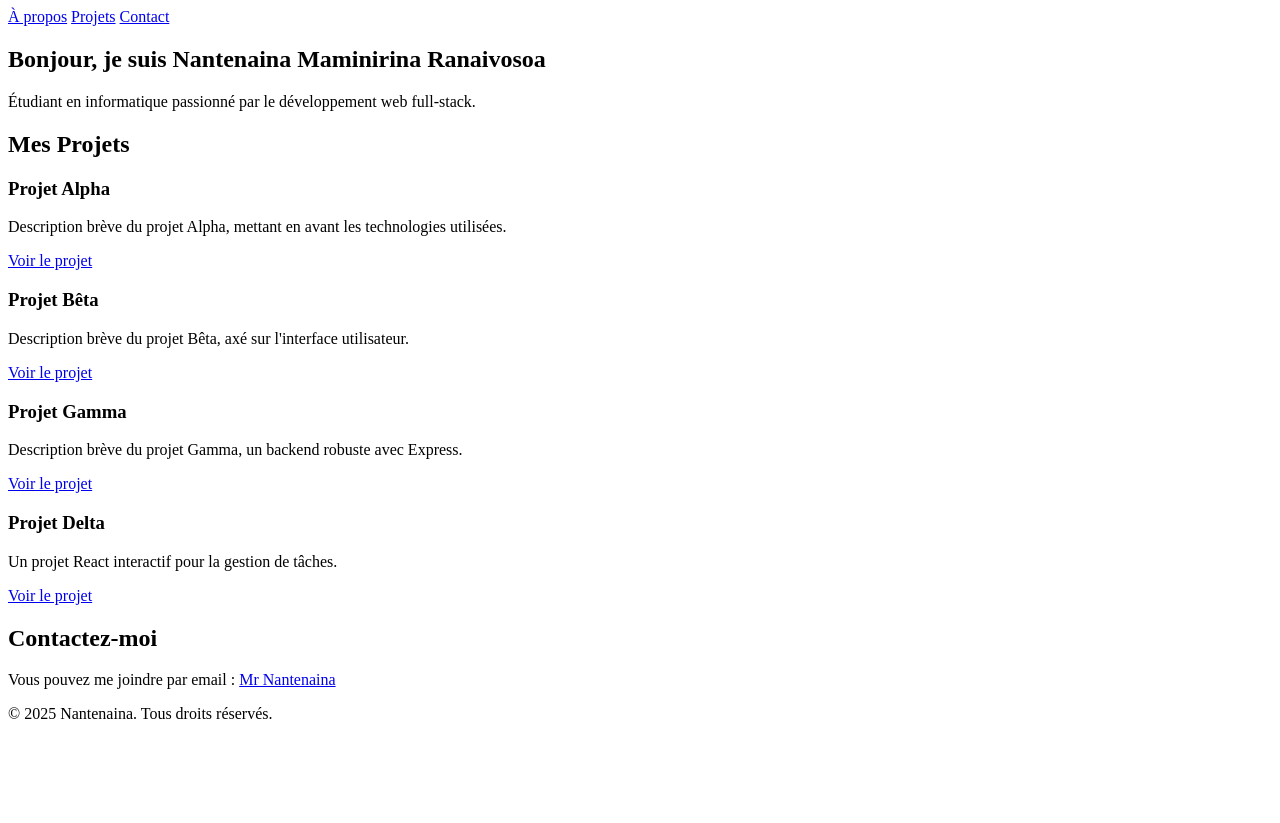
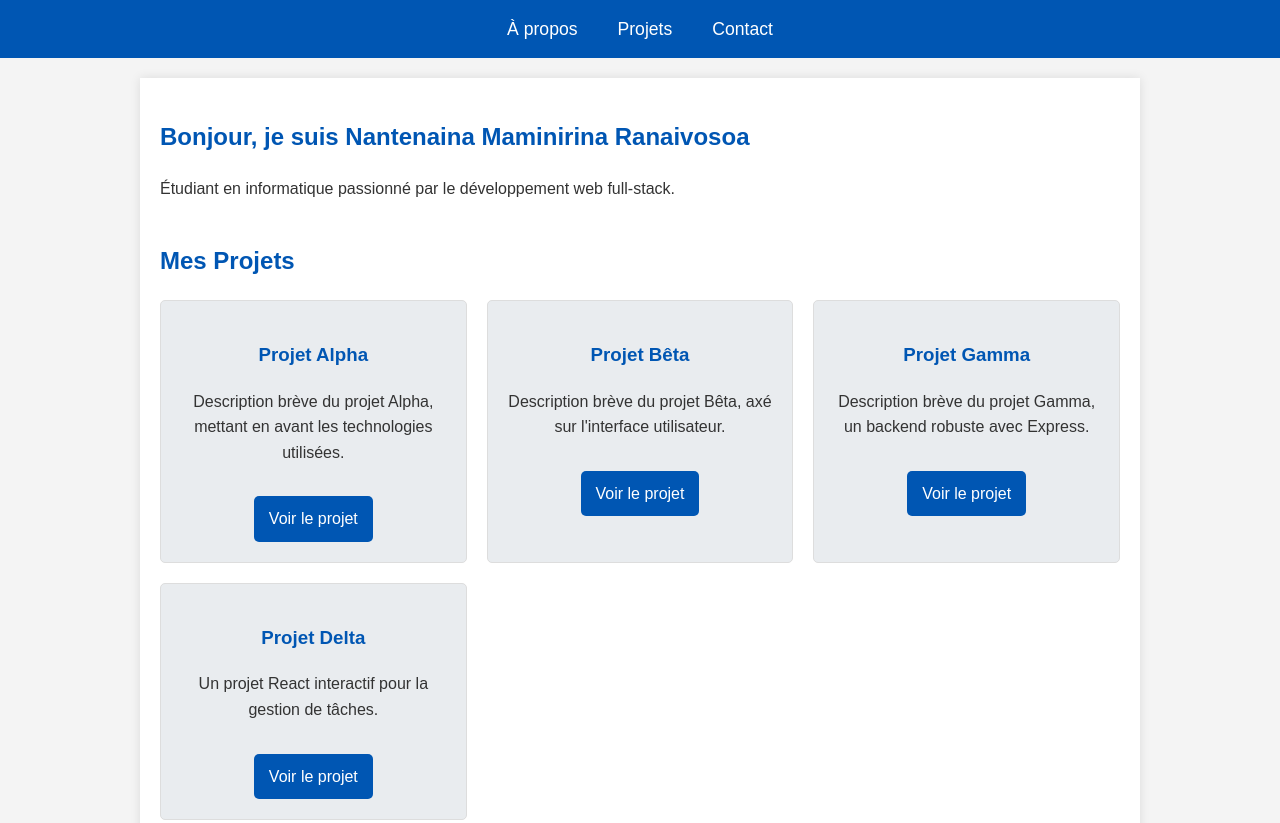
Before and after one commit to Nantenaina-Maminirina-Ranaivosoa/Portfolio-STATIQUE, a plain HTML site: page index.html in a window 1280 px wide. Shown: the top 823 px of the page. Before the commit the page ends 800 px from the top, so only its background shows below. Drawn offline with Linux system fonts and the light colour scheme.

Commit message:
Add styles with flexbox and Grid

```diff
--- a/index.html
+++ b/index.html
@@ -4,6 +4,7 @@
     <meta charset="UTF-8">
     <meta name="viewport" content="width=device-width, initial-scale=1.0">
     <title>Mon Portfolio</title>
+    <link rel="stylesheet" href="styles.css">
 </head>
 <body>
     <header>
--- /dev/null
+++ b/styles.css
@@ -0,0 +1,96 @@
+body {
+    font-family: sans-serif; /* Police simple pour commencer */
+    line-height: 1.6;
+    margin: 0;
+    padding: 0;
+    background-color: #f4f4f4;
+    color: #333;
+}
+
+h1, h2, h3 {
+    color: #0056b3;
+}
+
+main {
+    max-width: 960px;
+    margin: 20px auto;
+    padding: 20px;
+    background-color: #fff;
+    box-shadow: 0 0 10px rgba(0,0,0,0.1);
+}
+
+section {
+    margin-bottom: 40px;
+}
+
+/* En-tête et Navigation (Flexbox) */
+header {
+    background-color: #0056b3;
+    color: #fff;
+    padding: 10px 0;
+    text-align: center;
+}
+
+nav {
+    display: flex;
+    justify-content: center;
+    gap: 20px;
+}
+
+nav a {
+    color: #fff;
+    text-decoration: none;
+    font-size: 1.1em;
+    padding: 5px 10px;
+    border-radius: 5px;
+    transition: background-color 0.3s ease;
+}
+
+nav a:hover {
+    background-color: #004080;
+}
+
+/* Grille de Projets (Grid) */
+.grille-projets {
+    display: grid;
+    grid-template-columns: repeat(auto-fit, minmax(250px, 1fr));
+    gap: 20px;
+}
+
+.projet {
+    background-color: #e9ecef;
+    border: 1px solid #ddd;
+    padding: 20px;
+    border-radius: 5px;
+    text-align: center;
+}
+
+.projet a {
+    display: inline-block;
+    margin-top: 15px;
+    padding: 10px 15px;
+    background-color: #0056b3;
+    color: #fff;
+    text-decoration: none;
+    border-radius: 5px;
+    transition: background-color 0.3s ease;
+}
+
+.projet a:hover {
+    background-color: #004080;
+}
+
+/* Footer */
+footer {
+    text-align: center;
+    margin-top: 40px;
+    padding: 20px;
+    background-color: #333;
+    color: #fff;
+}
+
+/* Accessibilité : Focus visible pour la navigation clavier */
+a:focus {
+    outline: 2px solid #0056b3;
+    outline-offset: 2px;
+}
```
